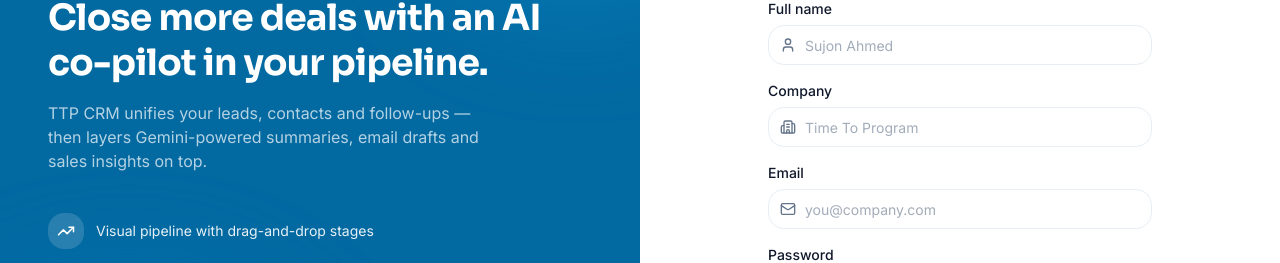
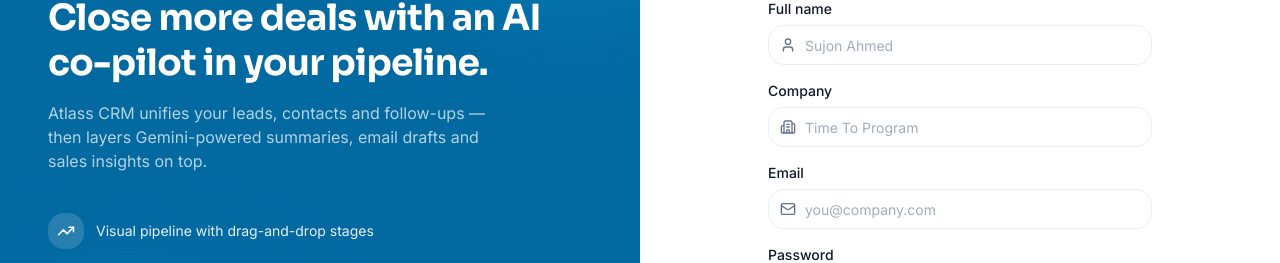
Before and after one commit to The-gaurav-sharma/TheCRM, a React (Vite) app in the folder frontend/CrmComplete/: page /register in a window 1280 px wide. Shown: the part 236-499 px from the top of the page. Built offline with nearby package versions, Linux system fonts and the light colour scheme; no server answers.

Commit message:
rebrand: rename TTP CRM to Atlass CRM

```diff
--- a/frontend/CrmComplete/index.html
+++ b/frontend/CrmComplete/index.html
@@ -4,8 +4,8 @@
     <meta charset="UTF-8" />
     <link rel="icon" type="image/svg+xml" href="/favicon.svg" />
     <meta name="viewport" content="width=device-width, initial-scale=1.0" />
-    <meta name="description" content="Time To Program CRM — AI-powered sales CRM for modern teams." />
-    <title>TTP CRM</title>
+    <meta name="description" content="Atlass CRM — AI-powered sales CRM for modern teams." />
+    <title>Atlass CRM</title>
     <link rel="preconnect" href="https://fonts.googleapis.com" />
     <link rel="preconnect" href="https://fonts.gstatic.com" crossorigin />
     <link
--- a/frontend/CrmComplete/src/components/dashboard/HeroCard.jsx
+++ b/frontend/CrmComplete/src/components/dashboard/HeroCard.jsx
@@ -17,7 +17,7 @@ export function HeroCard({ value = 0, label = "Pipeline value" }) {
 
         <div className="relative flex items-start justify-between">
           <span className="font-display text-lg font-extrabold tracking-tight">
-            TTP CRM
+            Atlass CRM
           </span>
           <Wifi className="h-6 w-6 rotate-90 opacity-90" />
         </div>
--- a/frontend/CrmComplete/src/components/layout/Sidebar.jsx
+++ b/frontend/CrmComplete/src/components/layout/Sidebar.jsx
@@ -33,7 +33,7 @@ export function Sidebar({ onNavigate }) {
         <div className="brand-gradient flex h-9 w-9 items-center justify-center rounded-xl text-white">
           <Sparkles className="h-5 w-5" />
         </div>
-        <span className="font-display text-lg font-bold text-ink">TTP CRM</span>
+        <span className="font-display text-lg font-bold text-ink">Atlass CRM</span>
       </div>
 
       {/* Nav links */}
--- a/frontend/CrmComplete/src/components/layout/TopNav.jsx
+++ b/frontend/CrmComplete/src/components/layout/TopNav.jsx
@@ -95,7 +95,7 @@ export function TopNav({ onMenuClick }) {
           <Sparkles className="h-5 w-5" />
         </div>
         <span className="hidden font-display text-lg font-bold text-ink sm:block">
-          TTP CRM
+          Atlass CRM
         </span>
       </div>
 
--- a/frontend/CrmComplete/src/lib/api.js
+++ b/frontend/CrmComplete/src/lib/api.js
@@ -1,6 +1,6 @@
 import axios from "axios";
 
-export const TOKEN_KEY = "ttp_crm_token";
+export const TOKEN_KEY = "atlass_crm_token";
 
 const baseURL = import.meta.env.VITE_API_URL || "/api";
 
--- a/frontend/CrmComplete/src/pages/auth/AuthShell.jsx
+++ b/frontend/CrmComplete/src/pages/auth/AuthShell.jsx
@@ -21,7 +21,7 @@ export function AuthShell({ children }) {
             Close more deals with an AI co-pilot in your pipeline.
           </h2>
           <p className="mt-4 max-w-md text-white/70">
-            TTP CRM unifies your leads, contacts and follow-ups — then layers
+            Atlass CRM unifies your leads, contacts and follow-ups — then layers
             Gemini-powered summaries, email drafts and sales insights on top.
           </p>
 
--- a/frontend/CrmComplete/src/pages/auth/Register.jsx
+++ b/frontend/CrmComplete/src/pages/auth/Register.jsx
@@ -22,7 +22,7 @@ export default function Register() {
     setSubmitting(true);
     try {
       await registerUser(data);
-      toast.success("Account created — welcome to TTP CRM! 🎉");
+      toast.success("Account created — welcome to Atlass CRM! 🎉");
       navigate("/", { replace: true });
     } catch (err) {
       toast.error(err.message || "Registration failed");
```
